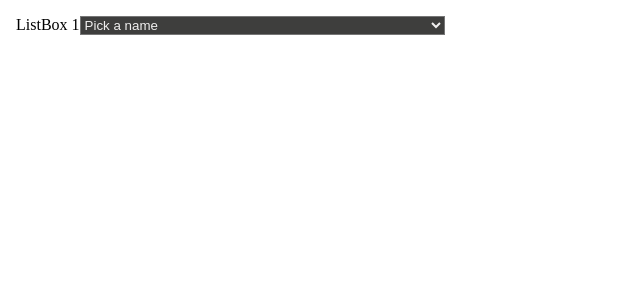
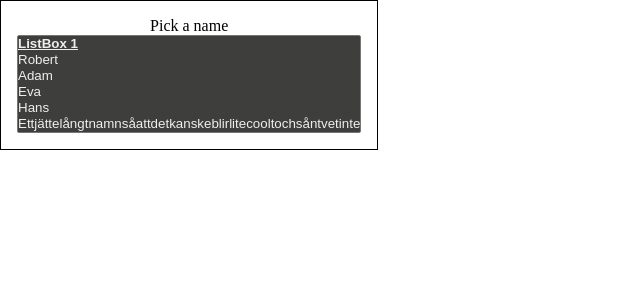
Before and after one commit to skoanton/antonh-komponenter, a React (Vite) app: page / in a window 1280 px wide. Shown: the top 300 px of the page, without its empty margins (0-640 px from the left). Built offline with nearby package versions, Linux system fonts and the light colour scheme.

Commit message:
la till kod exempel i redame

```diff
--- a/src/App.tsx
+++ b/src/App.tsx
@@ -14,10 +14,10 @@ function App() {
         listItems={listItems}
         dropdownLabel="ListBox 1"
         dropdownPlaceholder="Pick a name"
-        multipleList={false}
+        multipleList={true}
         multipleListSize={10}
-        inlineDropdown={true}
-        boxBorder={false}
+        inlineDropdown={false}
+        boxBorder={true}
         borderSizeInPixels={1}
       />
     </>
```
Also changed, not shown: image-2.png (added), src/scss/base/_reset.scss (line endings or trailing spaces), 1 other file (tests, documents, lock files or other folders).
